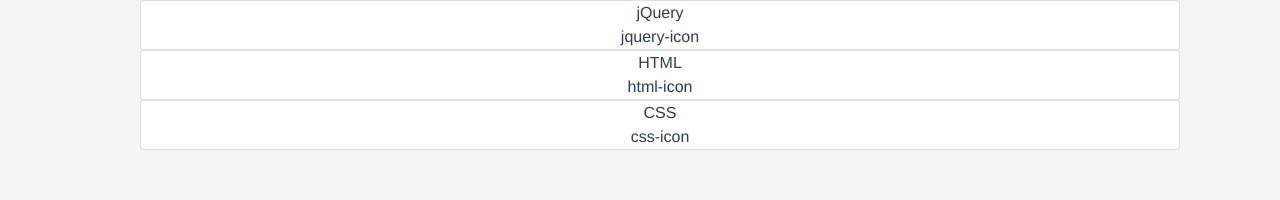
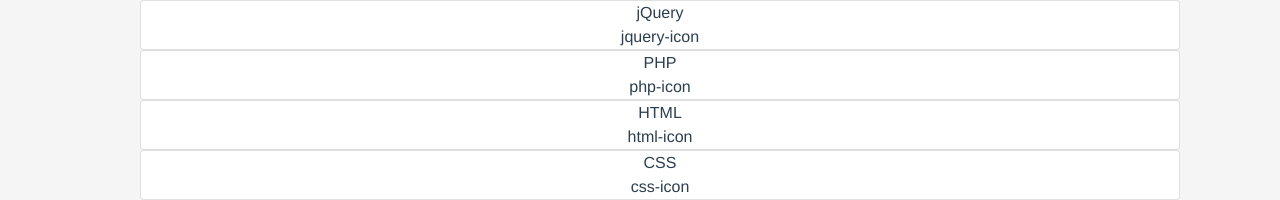
Before and after one commit to quizland/dev-frontend, a Vue app: page /#/dashboard in a window 1280 px wide. Shown: the part 218-418 px from the top of the page. Built offline with nearby package versions, Linux system fonts and the light colour scheme; no server answers; sample sign-in values are in the browser's storage.

Commit message:
first real quiz inserted

```diff
--- a/src/components/QuizView.vue
+++ b/src/components/QuizView.vue
@@ -6,12 +6,13 @@
       <li v-for="(question, index) in categories[categoryIndex].quizes[quizIndex]" :key="index" >
         <form>
           <div class="card">
-            <h5>{{ question.question }}</h5>
+            <!-- <h5>{{ question.question }}</h5> -->
+            <h5 v-html="question.question"></h5>
             <ul>
               <li v-for="(answer, j) in question.answers" :key="j">
                 <label class="radio">
                     <input type="radio" name="answer" :value="answer" v-model="pickedAnswers[index]">
-                    <span>{{answer}}</span>
+                    <span> {{answer}} </span>
                 </label>
               </li>
               <div v-if="showAnswers">
--- a/src/store.js
+++ b/src/store.js
@@ -7,14 +7,34 @@
         quizes: [
           [
             {
-              question: 'question 1',
-              answers: ['answer1', 'answer2', 'answer3', 'answer4'],
-              correctAnswer: 0
+              question: 'Which expression is false in JavaScript:',
+              answers: ['1 < 2 < 3', '0.1 < 0.2 < 1', '0.1 < 0.2 <= 1', '0 < 1 < 2'],
+              correctAnswer: 1
             },
             {
-              question: 'question 2',
-              answers: ['answer1', 'answer2', 'answer3', 'answer4'],
+              question: 'How we can get the count of object’s properties?',
+              answers: ['obj.length', 'obj.keys.length', 'Object.keys(obj).length', 'Object.Keys(obj).count'],
               correctAnswer: 2
+            },
+            {
+              question: 'What will be the output after commands:<br><code>let a = [1, 2];<br>let b = {3 : 4};<br>console.log(a + b);</code>',
+              answers: ['[ 1, 2 ]{ 3: 4 }', '1,2,3:4', 'Array[1, 2]Object{ 3: 4 }', '1,2[object Object]'],
+              correctAnswer: 3
+            },
+            {
+              question: 'What is the result of:<br><code>(true + false) > 0 + true;</code>',
+              answers: ['true', 'false', 'NaN', 'TypeError'],
+              correctAnswer: 1
+            },
+            {
+              question: 'What will be the output after:<br><code>var x=10;<br>var y=x++;<br>var z=++x;<br>console.log(x,y,z);</code>',
+              answers: ['x: 12, y: 11, z : 11', 'x: 12, y: 10, z : 12', 'x: 11, y: 10, z : 12', 'x: 11, y: 10, z : 11'],
+              correctAnswer: 1
+            },
+            {
+              question: 'What will be the output, when we run this code in console?<br><code>if(0) console.log(‘I am 0’);<br>else if(10) console.log(‘I am 10’);<br>else if(100) console.log(‘I am 100’);<br>else console.log(‘Nothing.’);</code>',
+              answers: ['I am 10', 'I am 0', 'I am 100', ') Nothing.'],
+              correctAnswer: 0
             }
           ],
           [
@@ -34,6 +54,36 @@
       {
         category: 'jQuery',
         icon: 'jquery-icon',
+        quizes: [
+          [
+            {
+              question: 'question 1',
+              answers: ['answer1', 'answer2', 'answer3', 'answer4'],
+              correctAnswer: 0
+            },
+            {
+              question: 'question 2',
+              answers: ['answer1', 'answer2', 'answer3', 'answer4'],
+              correctAnswer: 2
+            }
+          ],
+          [
+            {
+              question: 'question 1',
+              answers: ['answer1', 'answer2', 'answer3', 'answer4'],
+              correctAnswer: 0
+            },
+            {
+              question: 'question 2',
+              answers: ['answer1', 'answer2', 'answer3', 'answer4'],
+              correctAnswer: 3
+            }
+          ]
+        ]
+      },
+      {
+        category: 'PHP',
+        icon: 'php-icon',
         quizes: [
           [
             {
```
